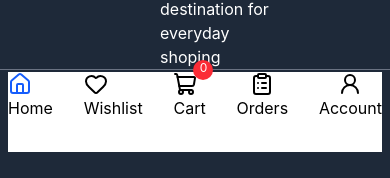
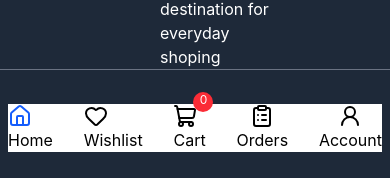
Before and after one commit to Sajidapm/ShopMart, a React (Vite) app: page / in a window 390 px wide. Shown: the part 692-870 px from the top of the page. Built offline with nearby package versions, Linux system fonts and the light colour scheme; no server answers.

Commit message:
edited mob nav alignment 4

```diff
--- a/src/Components/MobileFooter.jsx
+++ b/src/Components/MobileFooter.jsx
@@ -10,7 +10,7 @@ const MobileFooter = () => {
 
   return (
     <div>
-      <footer className='fixed bottom-0 left-0 right-0 z-[9999] bg-white  md:hidden mx-2 pb-8'>
+      <footer className='fixed bottom-0 left-0 right-0 z-[9999] bg-white  md:hidden mx-2 '>
       <div className='flex justify-between  '>
         <NavLink to="/Hero"><div > <House size={24} className='text-blue-600' />
             <div>Home</div></div></NavLink>
```
